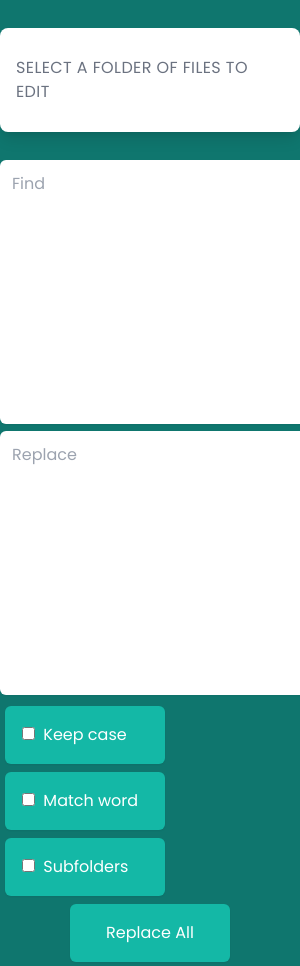
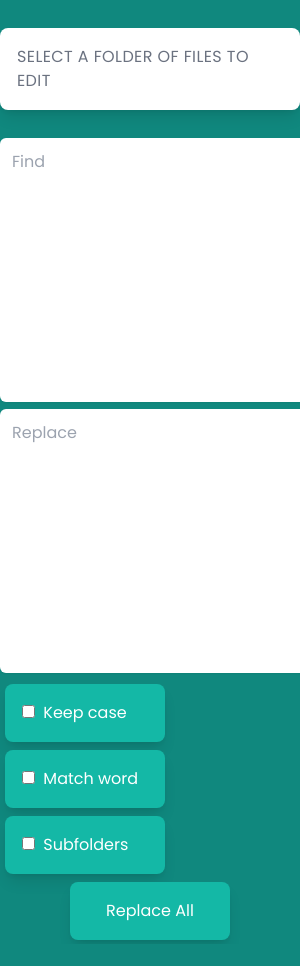
Before and after one commit to ekwong3/word-editor, an Electron app: page renderer/index.html in a window 300 px wide. Shown: the top 966 px of the page. After the commit the page ends 944 px from the top, so only its background shows below. Drawn offline with Linux system fonts and the light colour scheme; no server answers.

Commit message:
updated interface

```diff
--- a/main.js
+++ b/main.js
@@ -30,7 +30,7 @@ let aboutWindow;
 function createMainWindow() {
   mainWindow = new BrowserWindow({
     width: isDev ? 1000 : 600,
-    height: 620,
+    height: 580,
     icon: `${__dirname}/assets/icons/Icon_256x256.png`,
     resizable: isDev,
     webPreferences: {
--- a/renderer/index.html
+++ b/renderer/index.html
@@ -14,8 +14,7 @@
 <body class="bg-teal-700 overflow-auto">
   <div class="max-w-xl m-auto">
     <div class="flex bg-grey-lighter py-7">
-      <label
-        class="flex px-4 py-7 m-auto bg-white text-gray-500 rounded-lg shadow-lg tracking-wide uppercase border border-blue cursor-pointer hover:text-teal-800">
+      <label class="select-button shadow-lg">
         <span id="select" class="leading-normal">Select a folder of files to edit</span>
         <strong id="folder-name"></strong>
         <input id="folderpath" type="file" webkitdirectory directory multiple class="hidden" />
@@ -51,24 +50,24 @@
       </div>
 
       <div class="mx-auto fit-content">
-        <div class="form-button shadow-sm rounded-md">
+        <div class="form-button shadow-lg">
           <input type="checkbox" id="case" name="case">
           <label for="case">&nbspKeep case</label>
         </div>
 
-        <div class="form-button shadow-sm rounded-md">
+        <div class="form-button shadow-lg">
           <input type="checkbox" id="match-word" name="match-word">
           <label for="match-word">&nbspMatch word</label>
         </div>
 
-        <div class="form-button shadow-sm rounded-md">
+        <div class="form-button shadow-lg">
           <input type="checkbox" id="subfolders" name="subfolders">
           <label for="subfolders">&nbspSubfolders</label>
         </div>
 
         <!-- Button -->
         <div class="block mx-auto fit-content">
-          <button type="submit" class="form-button shadow-sm rounded-md">
+          <button type="submit" class="form-button shadow-lg">
             Replace All
           </button>
         </div>
```
Also changed, not shown: readme.md, renderer/css/style.css, 1 other file.
